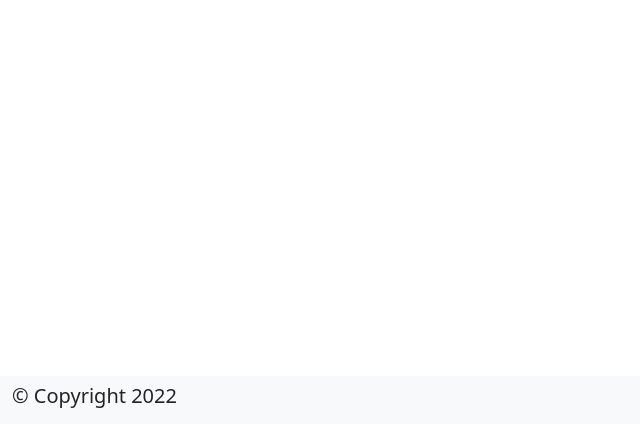
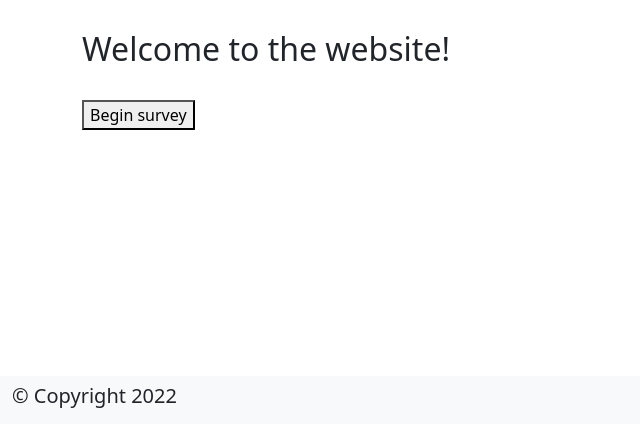
Before and after one commit to sirahm/teamATISSproject, a Node server app: page / in a window 1280 px wide. Shown: the part 376-800 px from the top of the page, without its empty margins (0-640 px from the left). Run offline with Node 20, Linux system fonts and the light colour scheme; some libraries are stand-ins or nearby versions.

Commit message:
Updated the landing page

```diff
--- a/Server/Views/content/home.ejs
+++ b/Server/Views/content/home.ejs
@@ -1,3 +1,5 @@
 <div class="container">
-    <h1><%= title %></h1>
+    <h1><%= title %></h1><br>
+    <h2>Welcome to the website!</h2><br>
+    <button>Begin survey</button>
 </div>
```
